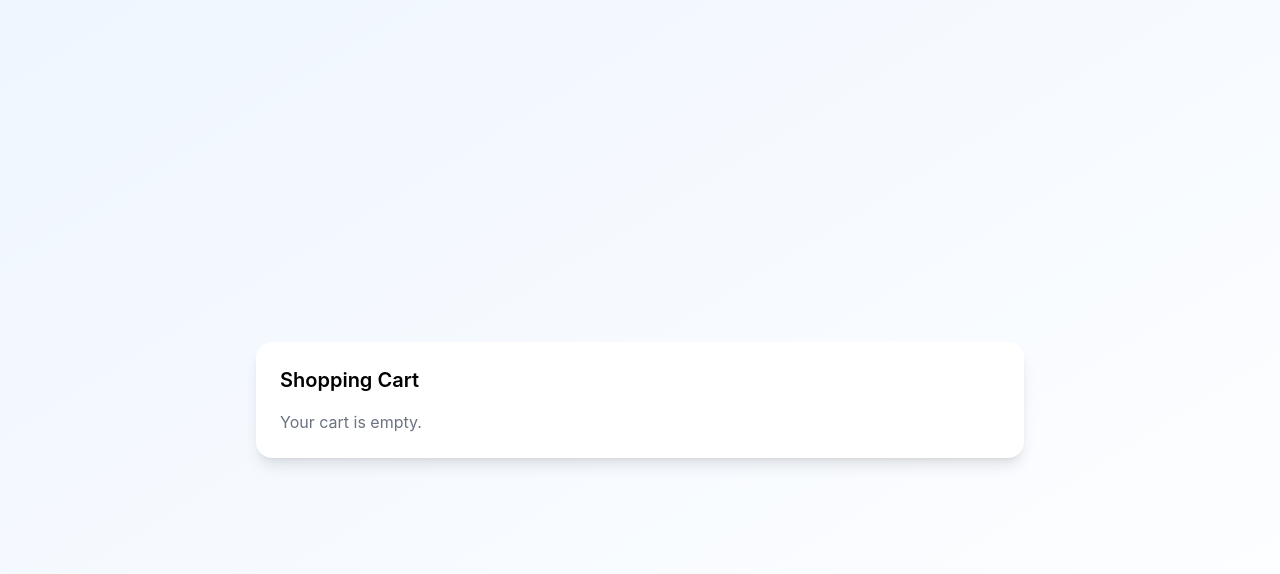
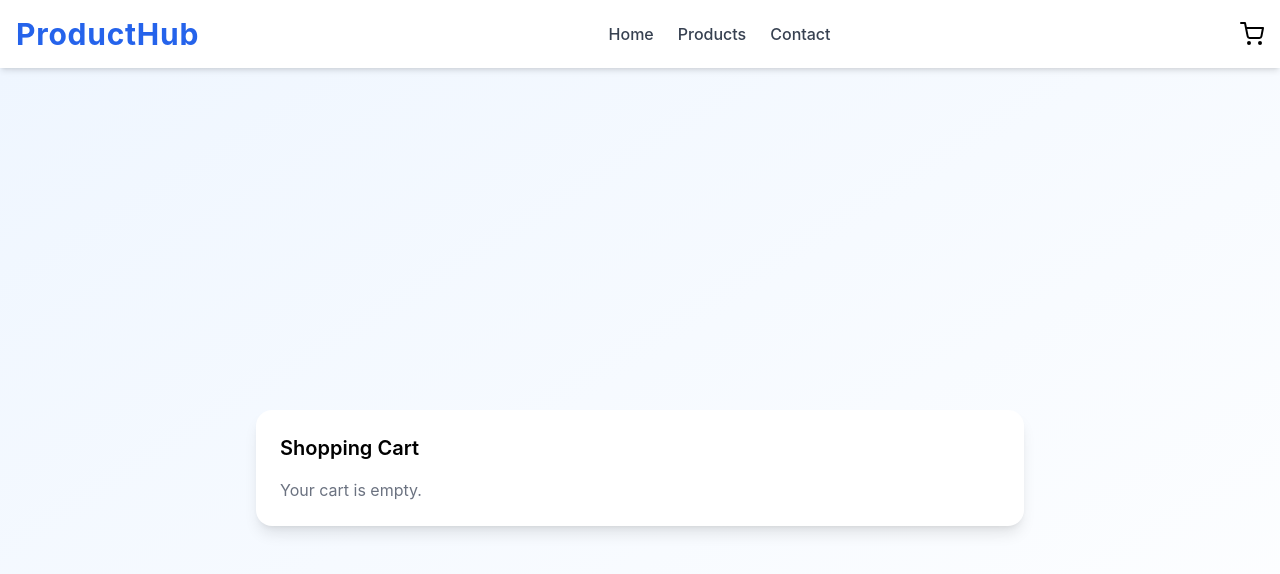
Before and after one commit to nabishafin/Product-App, a React (Vite) app: page /cartpage in a window 1280 px wide. Shown: the top 574 px of the page. Built offline with nearby package versions, Linux system fonts and the light colour scheme.

Commit message:
toaste impliment

```diff
--- a/package.json
+++ b/package.json
@@ -16,6 +16,7 @@
     "match-sorter": "^8.0.0",
     "react": "^19.0.0",
     "react-dom": "^19.0.0",
+    "react-hot-toast": "^2.5.2",
     "react-icons": "^5.5.0",
     "react-redux": "^9.2.0",
     "react-router-dom": "^7.5.1",
--- a/src/App.jsx
+++ b/src/App.jsx
@@ -6,16 +6,20 @@ import Home from "./pages/Home";
 import ProductDetail from "./pages/ProductDetail";
 import NotFound from "./pages/NotFound";
 import CardPage from "./components/CardPage";
+import { Toaster } from "react-hot-toast"; // make sure you import this
 
 function App() {
   return (
     <Provider store={store}>
       <Router>
+        {/* ✅ Toaster should be outside Routes */}
+        <Toaster position="top-right" />
+
         <Routes>
           <Route path="/" element={<Home />} />
           <Route path="/product/:id" element={<ProductDetail />} />
+          <Route path="/cartpage" element={<CardPage />} />
           <Route path="*" element={<NotFound />} />
-          <Route path="/cartpage" element={<CardPage />} />
         </Routes>
       </Router>
     </Provider>
--- a/src/components/CardPage.jsx
+++ b/src/components/CardPage.jsx
@@ -1,6 +1,7 @@
 import React from "react";
 import { useSelector } from "react-redux";
 import Cart from "./Cart";
+import Header from "./Header";
 
 const CardPage = () => {
   const { cartItems } = useSelector((state) => state.cart);
@@ -9,6 +10,8 @@ const CardPage = () => {
     cartItems.reduce((total, item) => total + item.price * item.quantity, 0);
 
   return (
+    <div>
+      <Header />
       <div className="min-h-screen bg-gradient-to-br from-blue-50 to-white flex justify-center items-center px-4 py-10">
         <div className="w-full max-w-3xl bg-white rounded-2xl shadow-lg p-6">
           <div className="flex justify-between items-center mb-4">
@@ -46,6 +49,7 @@ const CardPage = () => {
           )}
         </div>
       </div>
+    </div>
   );
 };
 
--- a/src/pages/ProductDetail.jsx
+++ b/src/pages/ProductDetail.jsx
@@ -1,5 +1,5 @@
 import React, { useState } from "react";
-import { useParams } from "react-router-dom";
+import { useNavigate, useParams } from "react-router-dom";
 import axios from "axios";
 import Loader from "../components/Loader";
 import Header from "../components/Header";
@@ -7,14 +7,17 @@ import OrderModal from "../components/OrderModal";
 import { useProducts } from "../hooks/useProducts";
 import { useDispatch } from "react-redux";
 import { addToCart } from "../app/cartSlice";
+import toast from "react-hot-toast";
 
 const ProductDetail = () => {
-
+  const navigate = useNavigate()
   const dispatch = useDispatch();
 
 
   const handleAddToCart = () => {
     dispatch(addToCart(product));
+    toast.success("Item added to cart!");
+    navigate('/cartpage')
   };
 
 
```
Also changed, not shown: 1 other file (tests, documents, lock files or other folders). Lines whose indentation alone changed are shown as unchanged.
